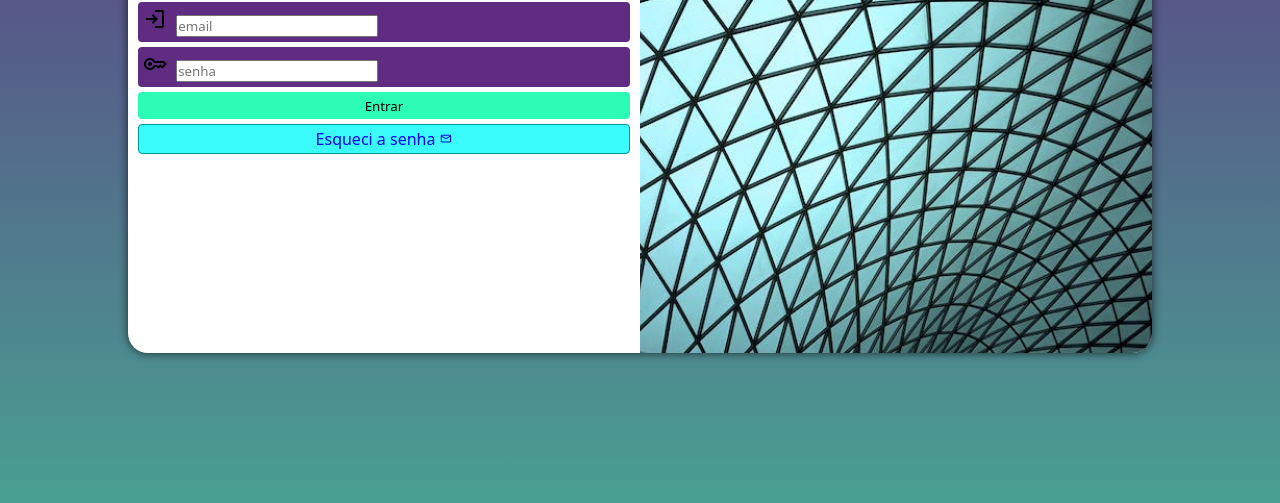
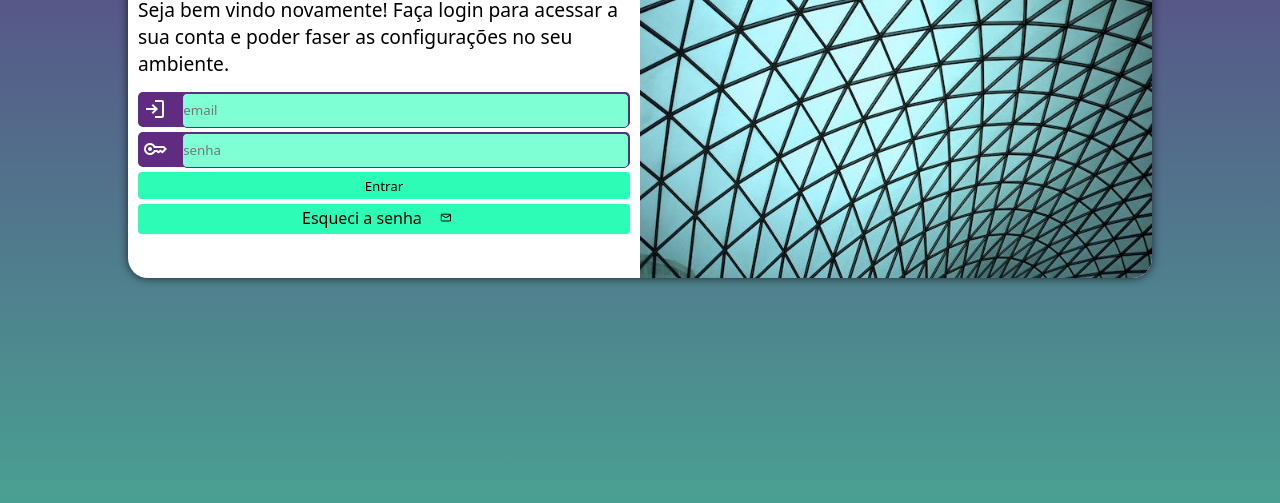
Before and after one commit to JacsonSbalqueiro/TelaDeLogin, a plain HTML site: page index.html in a window 1280 px wide. Shown: the part 297-800 px from the top of the page. Drawn offline with nearby package versions, Linux system fonts and the light colour scheme.

Commit message:
estilo do formulario concluido

```diff
--- a/estilos/style.css
+++ b/estilos/style.css
@@ -36,8 +36,7 @@ section#login{
     transform: translate(-50%, -50%);
     overflow: hidden;
     box-shadow: 0px 0px 10px rgba(0, 0, 0, 0.692);
-
-    transition: width 0.5s, height 0.5s;
+    transition: width 0.5s, height 0.5s;/*essas animações sempre devem ficar no final, assim como tranform */
     transition-timing-function: ease;
 }
 
@@ -63,19 +62,36 @@ div#formulario > h1{
 
 div#formulario > p {
     font-size: 0.8em;
+    margin: 15px 0px;
 }
 
-span{
-    margin: 5px;
+i{
+    font-size: 2em;
+    color: white;
+    width: 40px;
+    padding: 5px;
+}
+
+div#campo > input{
+    background-color: aquamarine;
+    height: 35px;
+    width: calc(100% - 45px);
+    border: 1px solid  #5f2c82;
+    border-radius: 5px;
+    transform: translateY(-6px);
+}
+
+div#campo > input:focus-within{/*para mudar a cor quando digita a senha*/
+    background-color: white;
 }
 
 div#campo{
     background-color: #5f2c82;
     display: block;
     width: 100%;
-    height: 40px;
+    height: 35px;
     margin: 5px 0px;
-    border-radius: 4px;
+    border-radius: 5px;
 }
 
 form label{
@@ -97,14 +113,14 @@ form > input[type="submit"]:hover{
 }
 
 form > a.botao{
-    background-color: rgb(58, 252, 252);
+    background-color: rgb(45, 252, 183);
+    color: black;
     display: block;
     width: 100%;
     height: 30px;
     padding-top: 3px;
     margin-top: 5px;
     text-align: center;
-    border: 1px solid rgb(3, 151, 151);
     border-radius: 4px;
     text-decoration: none;
 }
@@ -115,4 +131,5 @@ form > a.botao:hover{
 
 form > a.botao > i{
     font-size: 0.8em;
+    color: black;
 }
--- a/index.html
+++ b/index.html
@@ -22,16 +22,16 @@
                </p>
                <form action="">
                 <div id="campo">
-                    <span class="material-symbols-outlined">
+                    <i class="material-symbols-outlined">
                         login
-                    </span>
+                    </i>
                     <input type="email" name="email" id="iemail" placeholder="email" autocomplete="email" required maxlength="30">
                     <label for="iemail">Email</label>
                 </div>
                 <div id="campo">
-                    <span class="material-symbols-outlined">
+                    <i class="material-symbols-outlined">
                         key
-                    </span>
+                    </i>
                     <input type="password" name="senha" id="isenha" placeholder="senha" autocomplete="current-password" required maxlength="20" minlength="8">
                     <label for="isenha">Senha</label>
                 </div>
--- a/mediaquery.css
+++ b/mediaquery.css
@@ -1,4 +1,4 @@
-@charset "uTF-8";
+@charset "UTF-8";
 
 /*pequenas telas: até 600px
 celular: de 600px até 768px
@@ -12,6 +12,7 @@ grandes telas: acima de 1200px */
     }
     section#login{
         width: 80vw;
+        height: 350px;
     }
 
     section#login > div#imagen{
@@ -32,6 +33,7 @@ grandes telas: acima de 1200px */
     }
     section#login{
         width: 80vw;
+        height: 350px;
     }
 
     section#login > div#imagen{
```
